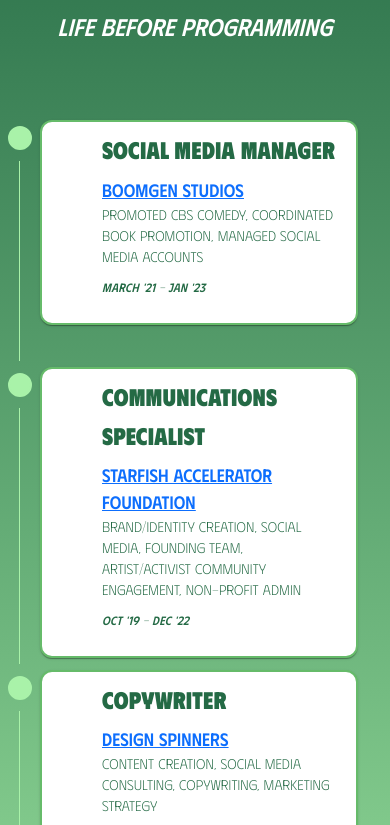
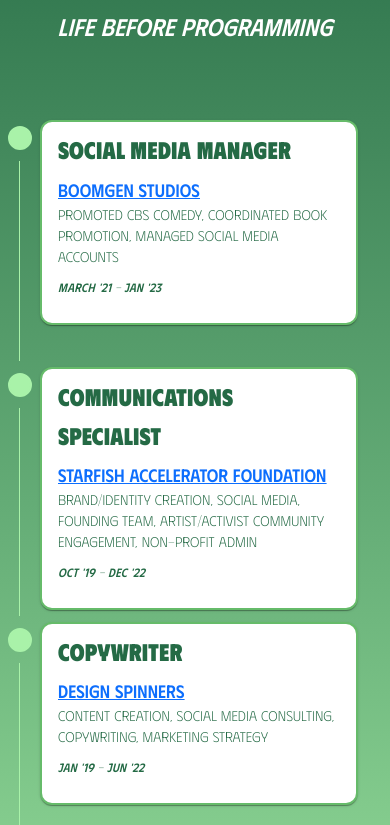
Before and after one commit to s1nghularity/personal-portfolio, a React (Create React App) app: page / in a window 390 px wide. Shown: the part 3119-3944 px from the top of the page. Built offline with nearby package versions, Linux system fonts and the light colour scheme.

Commit message:
Update Timeline.css
debugging Mui/CSS conflict, causing localhost to show left padding but not on deployed site

```diff
--- a/src/styles/Timeline.css
+++ b/src/styles/Timeline.css
@@ -84,12 +84,12 @@
 @media (max-width: 768px) {
 
   .MuiTimelineContent-root .MuiCard-root {
-    width: 100%;
-    padding-left: 160px;
-    padding-right: 16px;
-  }
+	width: 100%;
+	padding-left: 60px;
+	padding-right: 16px;
+}
 
-  li.MuiTimelineItem-root.MuiTimeLineItem-positionAlternate.MuiTimeline-MissingOppositeContent.css-tobvrq {
+  div.MuiPaper-root.MuiPaper-elevation.MuiPaper-rounded.MuiPaper-elevation1.MuiCard-root{
     padding-left: 1rem !important;
   }
 
```
